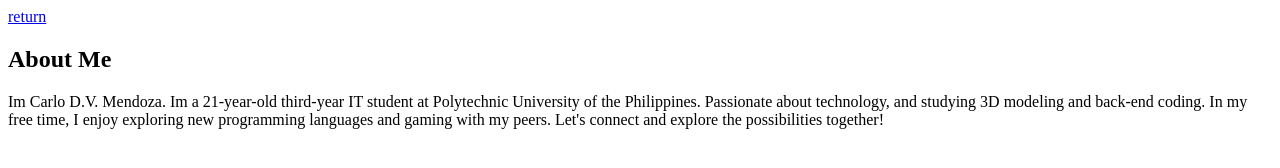
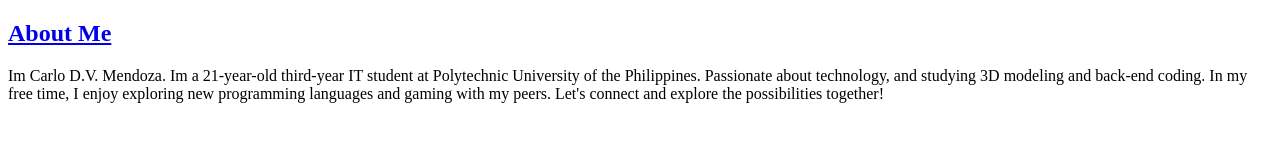
Before and after one commit to CMendoza027/MY-HTML-PAGE, a plain HTML site: page AboutMe.HTML in a window 1280 px wide. Drawn offline with Linux system fonts and the light colour scheme.

Commit message:
Update AboutMe.HTML

```diff
--- a/AboutMe.HTML
+++ b/AboutMe.HTML
@@ -6,8 +6,7 @@
     <title>About Me</title>
 </head>
 <body>
-    <h> <a href="index.html">return</a></h>
-    <h2> About Me</h2>
+    <h2>  <a href="index.html">About Me</a></h2>
 
     <p>
         Im Carlo D.V. Mendoza. Im a 21-year-old third-year IT student at Polytechnic University of the Philippines.
```
